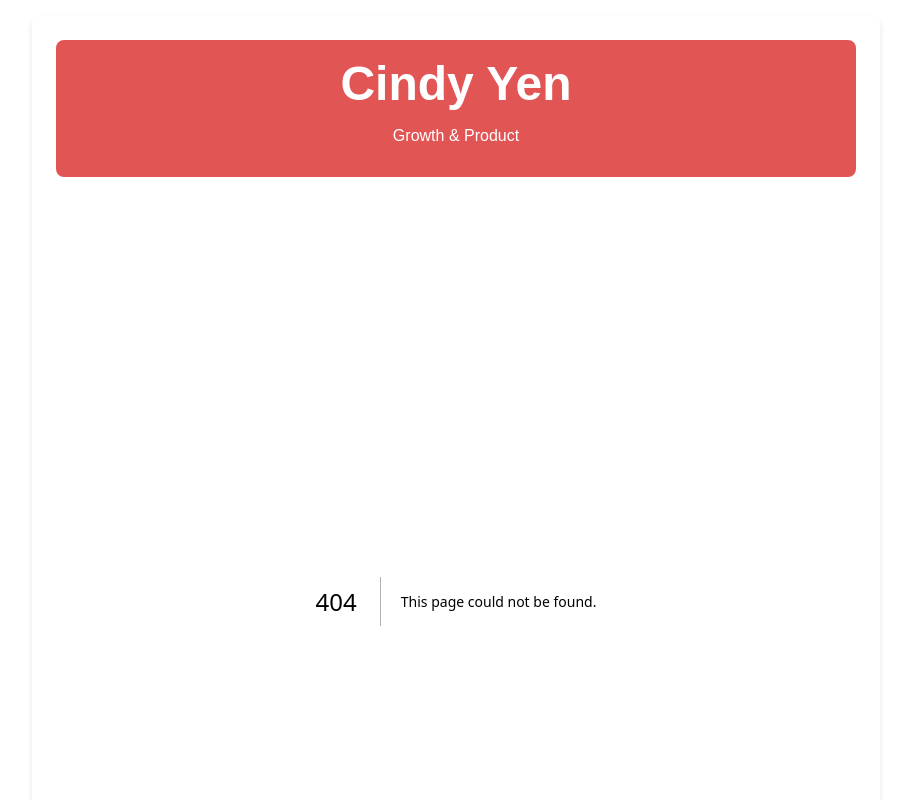
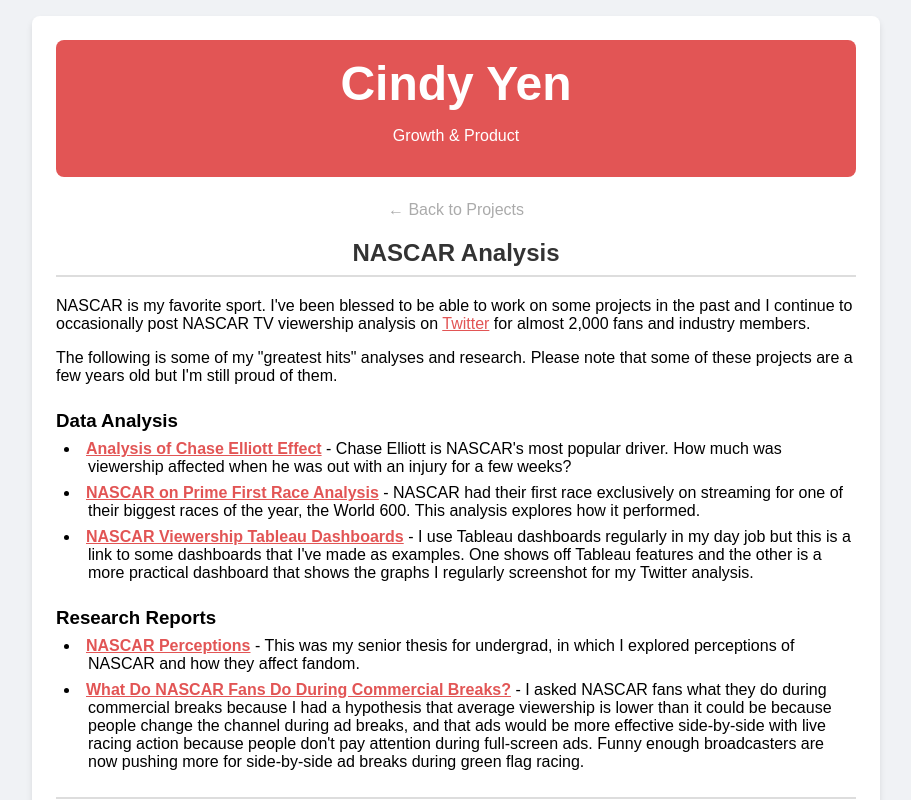
Before and after one commit to cindymeliyen/cindyyen.github.io, a Next.js app: page /analytics/nascar-analysis in a window 1280 px wide. Before the commit this address had no page. Shown: the top 800 px of the page, without its empty margins (184-1095 px from the left). Built offline with nearby package versions, Linux system fonts and the light colour scheme.

Commit message:
Update project pages

```diff
--- /dev/null
+++ b/pages/analytics/nascar-analysis.js
@@ -0,0 +1,46 @@
+// pages/analytics/nascar-analysis.js
+import Head from 'next/head';
+import Link from 'next/link';
+
+
+export default function UrlParamSplitter() {
+  return (
+    <>
+      <nav>
+        <Link href="/projects">← Back to Projects</Link>
+      </nav>
+
+      {/* Project title/header */}
+      <section className="project-header">
+        <h2>NASCAR Analysis</h2>
+      </section>
+
+      <article>
+        <p>
+          NASCAR is my favorite sport. I've been blessed to be able to work on some projects in the past and I continue to occasionally post NASCAR TV viewership analysis on <Link href="https://twitter.com/cindymeliyen" target="_blank">Twitter</Link> for almost 2,000 fans and industry members.
+        </p>
+        <p>
+          The following is some of my "greatest hits" analyses and research. Please note that some of these projects are a few years old but I'm still proud of them.
+        </p>
+
+        <section>
+        <h3>Data Analysis</h3>
+          <p>
+            <li><b><Link href="https://x.com/cindymeliyen/status/1729547465378914597" target="_blank">Analysis of Chase Elliott Effect</Link></b> - Chase Elliott is NASCAR's most popular driver. How much was viewership affected when he was out with an injury for a few weeks? </li>
+            <li><b><Link href="https://x.com/cindymeliyen/status/1927885077238706299" target="_blank">NASCAR on Prime First Race Analysis</Link></b> - NASCAR had their first race exclusively on streaming for one of their biggest races of the year, the World 600. This analysis explores how it performed. </li>
+            <li><b><Link href="https://public.tableau.com/app/profile/cindymeliyen/" target="_blank">NASCAR Viewership Tableau Dashboards</Link></b> - I use Tableau dashboards regularly in my day job but this is a link to some dashboards that I've made as examples. One shows off Tableau features and the other is a more practical dashboard that shows the graphs I regularly screenshot for my Twitter analysis. </li>
+          </p>
+        </section>
+
+        <section>
+        <h3>Research Reports</h3>
+          <p>
+            <li><b><Link href="https://nascarthesis.wordpress.com/" target="_blank">NASCAR Perceptions</Link></b> - This was my senior thesis for undergrad, in which I explored perceptions of NASCAR and how they affect fandom. </li>
+            <li><b><Link href="https://x.com/cindymeliyen/status/1504232466516643843" target="_blank">What Do NASCAR Fans Do During Commercial Breaks?</Link></b> - I asked NASCAR fans what they do during commercial breaks because I had a hypothesis that average viewership is lower than it could be because people change the channel during ad breaks, and that ads would be more effective side-by-side with live racing action because people don't pay attention during full-screen ads. Funny enough broadcasters are now pushing more for side-by-side ad breaks during green flag racing. </li>
+          </p>
+        </section>
+        <br></br>
+      </article>
+    </>
+  );
+}
--- a/pages/product/webpage-note-taker.js
+++ b/pages/product/webpage-note-taker.js
@@ -104,7 +104,7 @@
           <p>
             I was able to make a private Chrome Extension that allows you to take
             notes about a webpage you’re on. The end result can be seen on my
-            LinkedIn. The code can be found on my GitHub.
+            LinkedIn. The code can be found on my <Link href = "https://github.com/cindymeliyen/web_notes" target="_blank"> GitHub</Link>.
           </p>
         </section>
       <br></br>
--- a/public/globals.css
+++ b/public/globals.css
@@ -148,3 +148,11 @@
 h3 {
     margin: 25px 0 0 0;
 }
+
+p a:link {
+    color: #e25555;
+}
+
+p a:visited {
+    color: #e25555;
+}
```
Also changed, not shown: pages/about/index.js (+5 -5 lines), pages/product/url-param-splitter.js (+3 -10 lines), pages/projects/index-alt-format.js (added, +47 -0 lines), pages/projects/index.js (+4 -16 lines).
